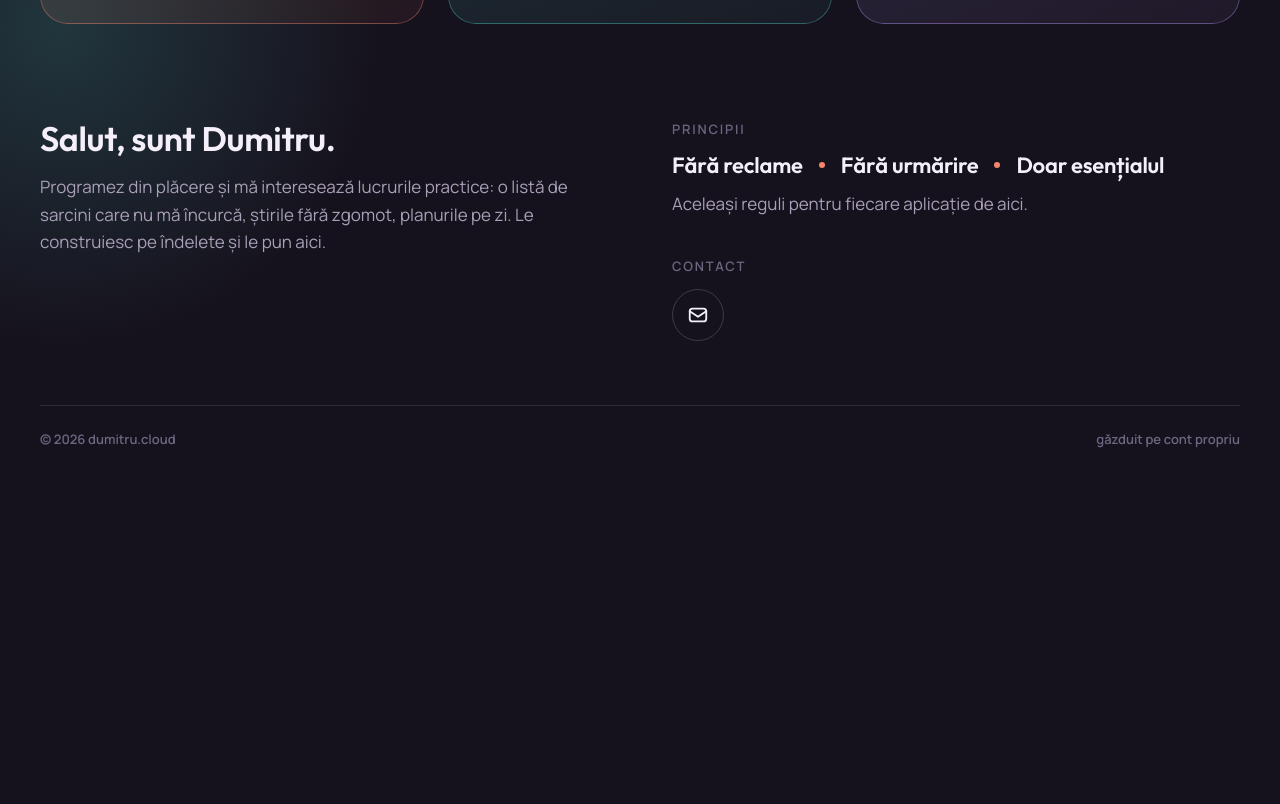
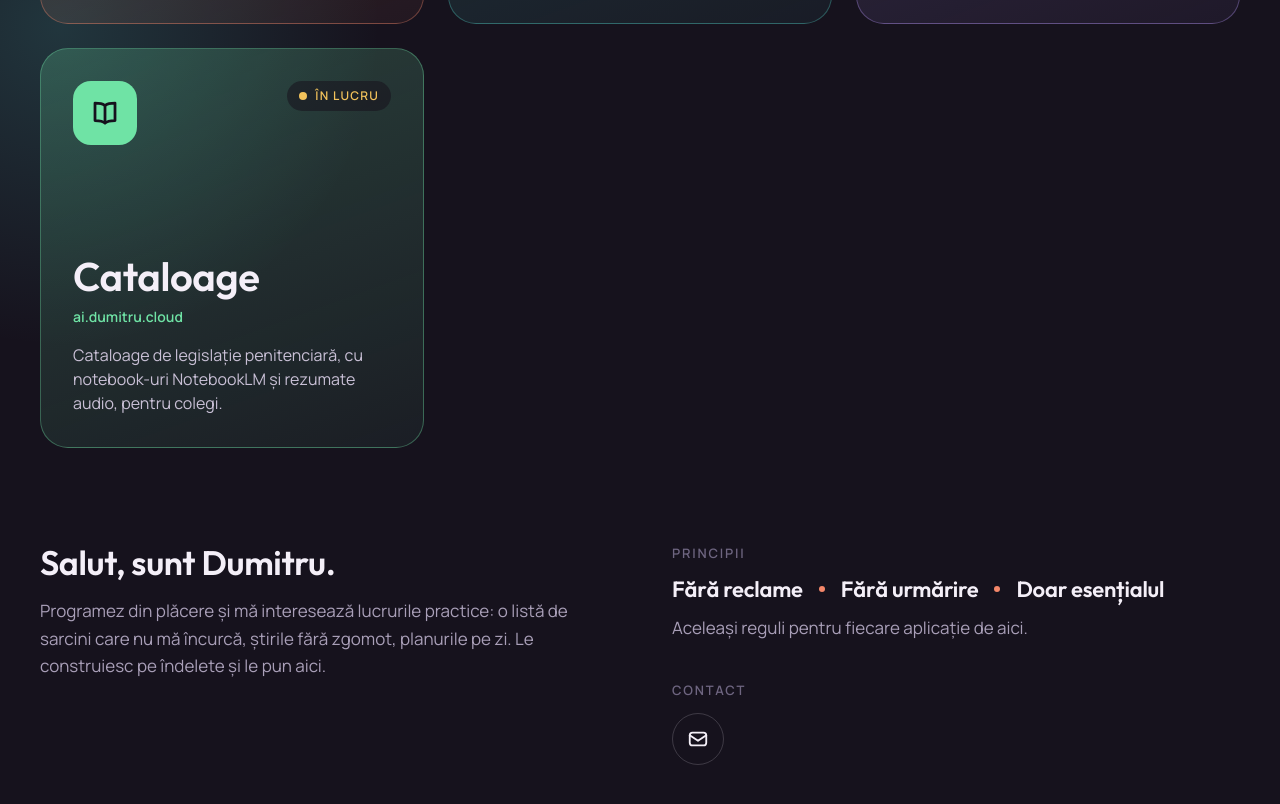
Before and after one commit to Individul/portofoliu, a plain HTML site: page index.html in a window 1280 px wide. Shown: the part 914-1718 px from the top of the page. Before the commit the page ends 1403 px from the top, so only its background shows below. Drawn offline with Linux system fonts and the light colour scheme.

Commit message:
Portofoliu: card Cataloage (ai.dumitru.cloud, in lucru)
Co-Authored-By: Claude Fable 5.1 <noreply@anthropic.com>

```diff
--- a/index.html
+++ b/index.html
@@ -76,11 +76,13 @@
     .tile-coral { background: linear-gradient(160deg, rgba(244,135,106,0.22), rgba(244,135,106,0.06)); border-color: rgba(244,135,106,0.35); }
     .tile-teal { background: linear-gradient(160deg, rgba(78,197,190,0.22), rgba(78,197,190,0.06)); border-color: rgba(78,197,190,0.35); }
     .tile-violet { background: linear-gradient(160deg, rgba(179,147,242,0.22), rgba(179,147,242,0.06)); border-color: rgba(179,147,242,0.35); }
+    .tile-verde { background: linear-gradient(160deg, rgba(111,227,165,0.22), rgba(111,227,165,0.06)); border-color: rgba(111,227,165,0.35); }
     .tile-top { display: flex; align-items: flex-start; justify-content: space-between; }
     .icon { display: flex; align-items: center; justify-content: center; width: 64px; height: 64px; border-radius: 18px; color: var(--bg); }
     .tile-coral .icon { background: var(--coral); }
     .tile-teal .icon { background: var(--teal); }
     .tile-violet .icon { background: var(--violet); }
+    .tile-verde .icon { background: var(--live); }
     .status { display: inline-flex; align-items: center; gap: 8px; padding: 6px 12px; border-radius: 999px; background: rgba(22,18,29,0.55); font-size: 12px; font-weight: 700; letter-spacing: 0.1em; text-transform: uppercase; }
     .status::before { content: ""; width: 8px; height: 8px; border-radius: 50%; background: currentColor; }
     .status-live { color: var(--live); }
@@ -93,6 +95,7 @@
     .tile-coral .tile-host { color: var(--coral); }
     .tile-teal .tile-host { color: var(--teal); }
     .tile-violet .tile-host { color: var(--violet); }
+    .tile-verde .tile-host { color: var(--live); }
     .tile-desc { margin: 6px 0 0; font-size: 16px; line-height: 1.5; color: var(--text-2); }
 
     .about { display: grid; grid-template-columns: repeat(2, minmax(0, 1fr)); gap: 64px; padding: 96px 0 64px; border-bottom: 1px solid var(--line); }
@@ -204,6 +207,20 @@
         </div>
       </a>
 
+      <a class="tile tile-verde" href="https://ai.dumitru.cloud" target="_blank" rel="noopener">
+        <div class="tile-top">
+          <div class="icon" aria-hidden="true">
+            <svg width="30" height="30" viewBox="0 0 24 24" fill="none" stroke="currentColor" stroke-width="2.2" stroke-linecap="round" stroke-linejoin="round"><path d="M12 6c-1.5-1.5-4-2-8-2v14c4 0 6.5.5 8 2 1.5-1.5 4-2 8-2V4c-4 0-6.5.5-8 2z"/><path d="M12 6v14"/></svg>
+          </div>
+          <span class="status status-wip">În lucru</span>
+        </div>
+        <div class="tile-body">
+          <div class="tile-name">Cataloage</div>
+          <div class="tile-host">ai.dumitru.cloud</div>
+          <p class="tile-desc">Cataloage de legislație penitenciară, cu notebook-uri NotebookLM și rezumate audio, pentru colegi.</p>
+        </div>
+      </a>
+
     </section>
 
     <section class="about" id="despre">
```
